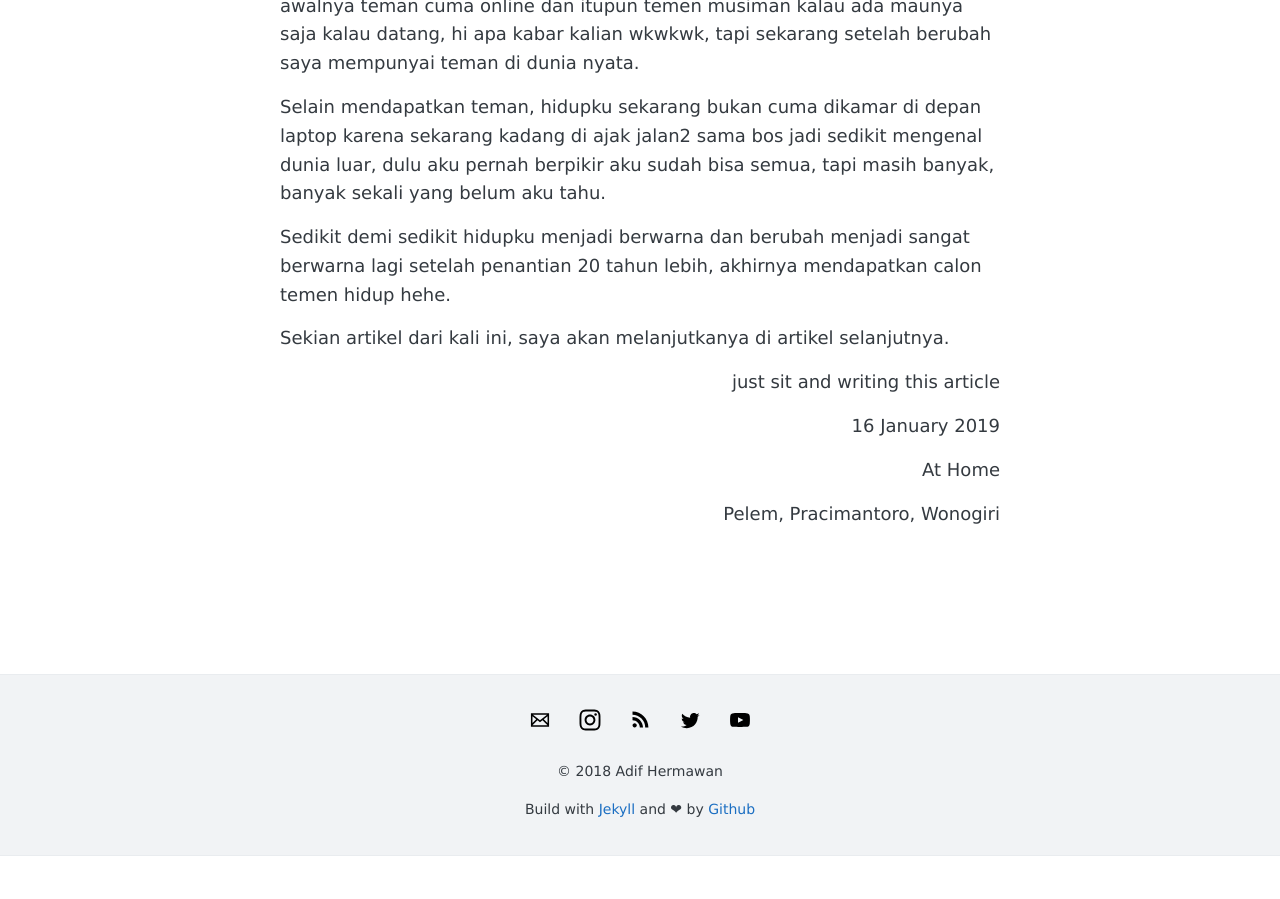
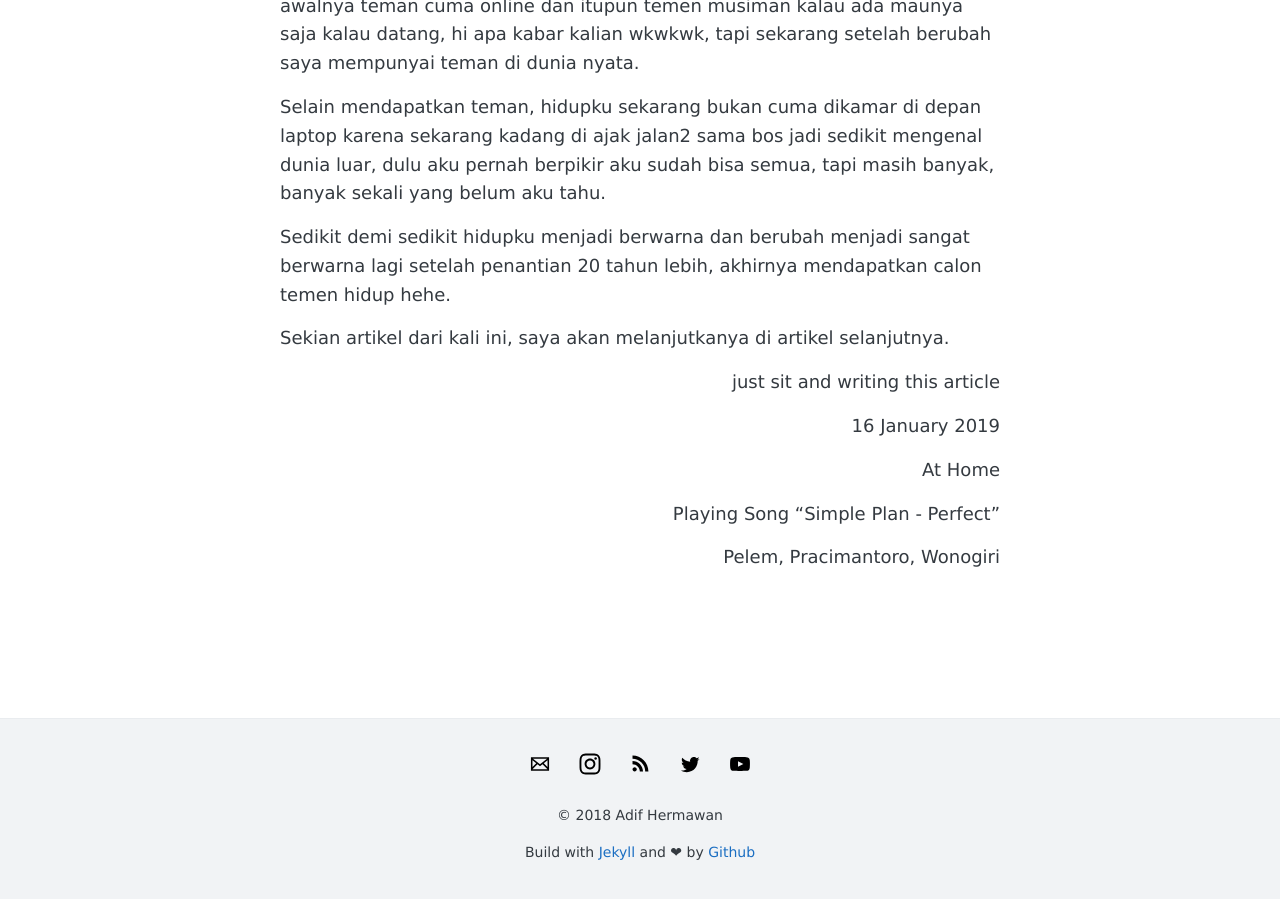
Before and after one commit to adif48/Blog, a Jekyll site: the page built from _posts/2019-01-16-merasakan-hidup-pertama-kali.md, in a window 1280 px wide and 900 px high, scrolled down 1619 px. Built offline with Jekyll 4.4.1, drawn with Linux system fonts in a browser that asks for light colours; comment, search, counter and statistics services are not loaded; before the commit the page ends 2475 px from its top, so only the background shows below that.

Commit message:
Update 2019-01-16-merasakan-hidup-pertama-kali.md

```diff
--- a/_posts/2019-01-16-merasakan-hidup-pertama-kali.md
+++ b/_posts/2019-01-16-merasakan-hidup-pertama-kali.md
@@ -44,5 +44,7 @@ just sit and writing this article
 {: .right}
 At Home
 {: .right}
+Playing Song "Simple Plan - Perfect"
+{: .right}
 Pelem, Pracimantoro, Wonogiri
 {: .right}
```
